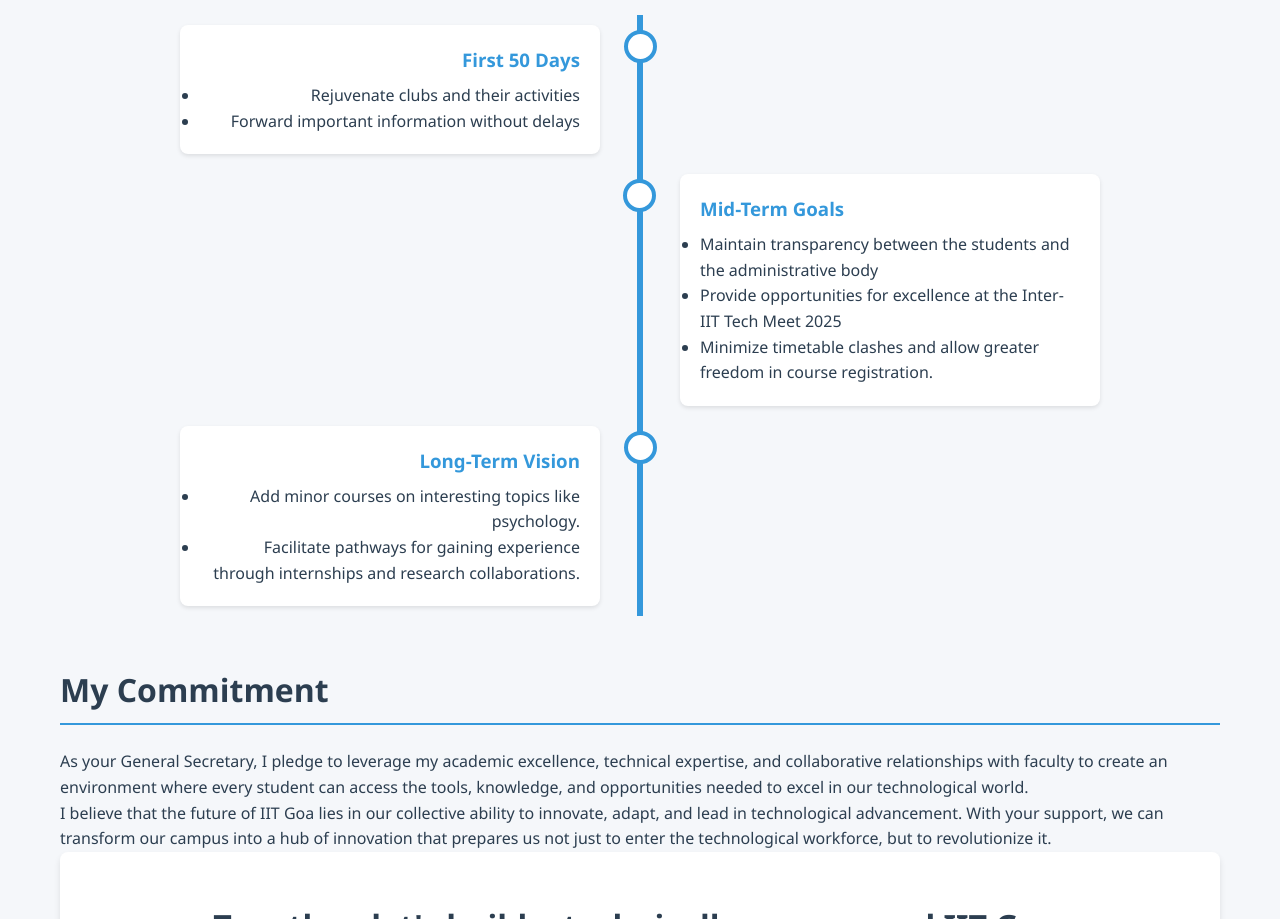
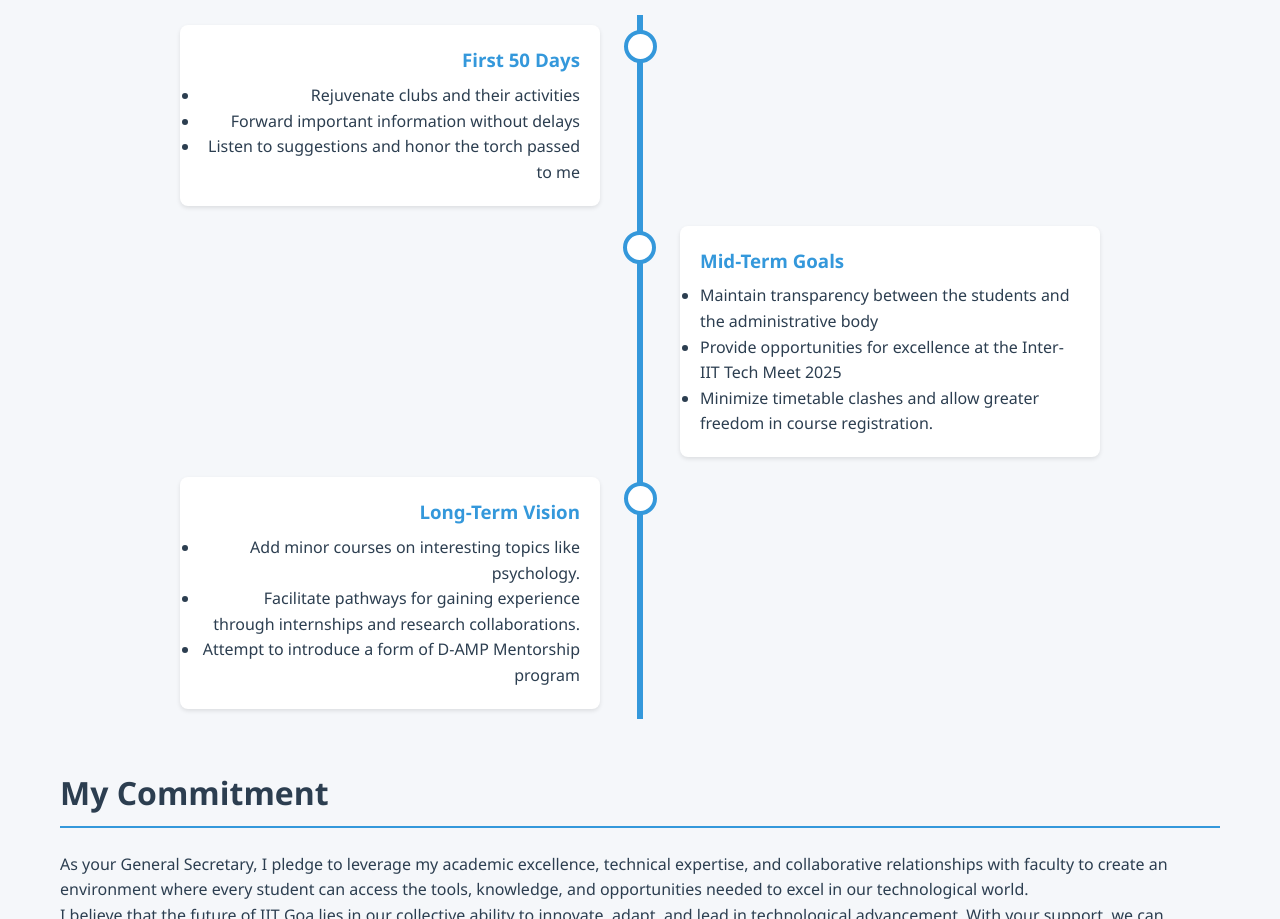
Before and after one commit to alok02op/election, a plain HTML site: page index.html in a window 1280 px wide. Shown: the part 1880-2799 px from the top of the page. Drawn offline with Linux system fonts and the light colour scheme.

Commit message:
updated style

```diff
--- a/index.html
+++ b/index.html
@@ -110,6 +110,7 @@
             <ul>
               <li>Rejuvenate clubs and their activities</li>
               <li>Forward important information without delays</li>
+              <li>Listen to suggestions and honor the torch passed to me</li>
             </ul>
           </div>
         </div>
@@ -129,6 +130,7 @@
             <ul>
               <li>Add minor courses on interesting topics like psychology.</li>
               <li>Facilitate pathways for gaining experience through internships and research collaborations.</li>
+              <li>Attempt to introduce a form of D-AMP Mentorship program</li>
             </ul>
           </div>
         </div>
```
